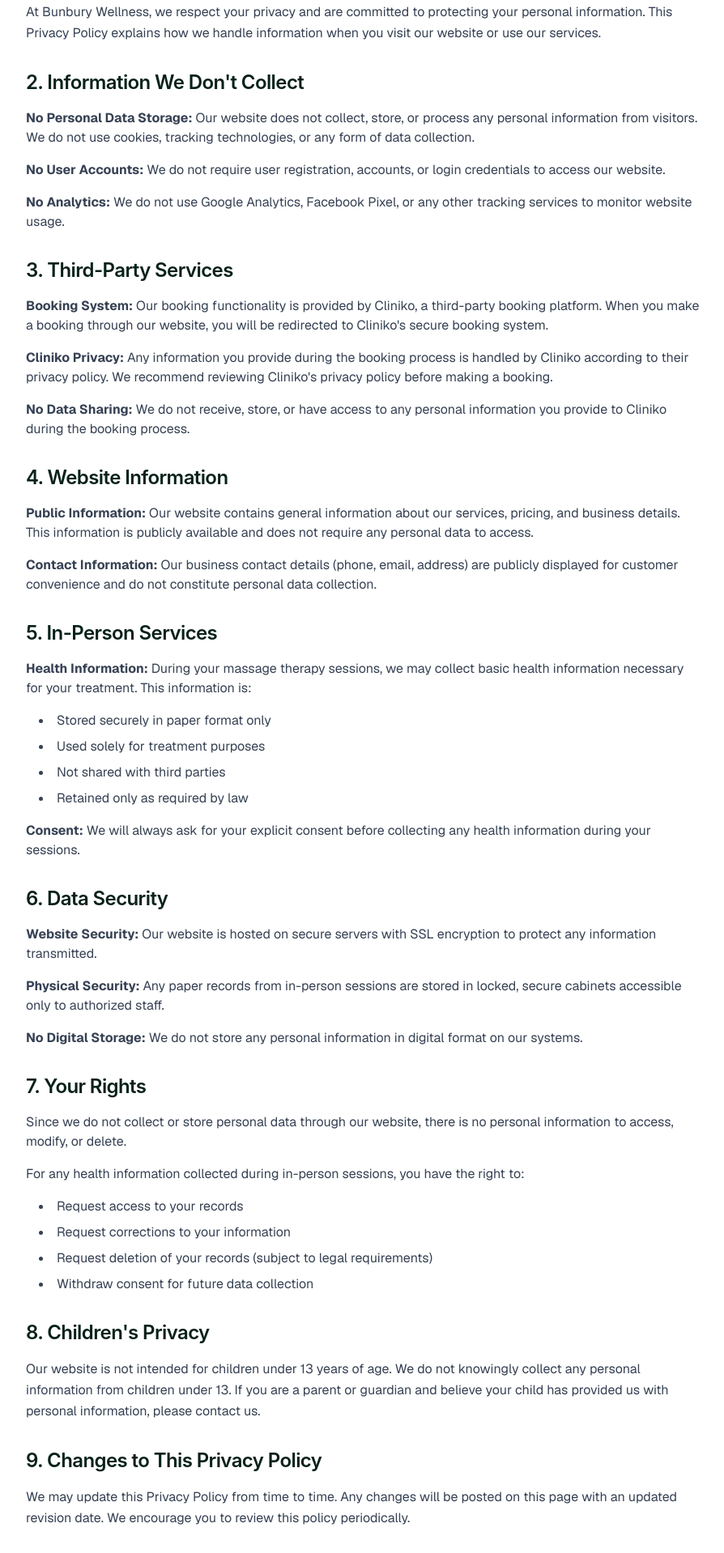
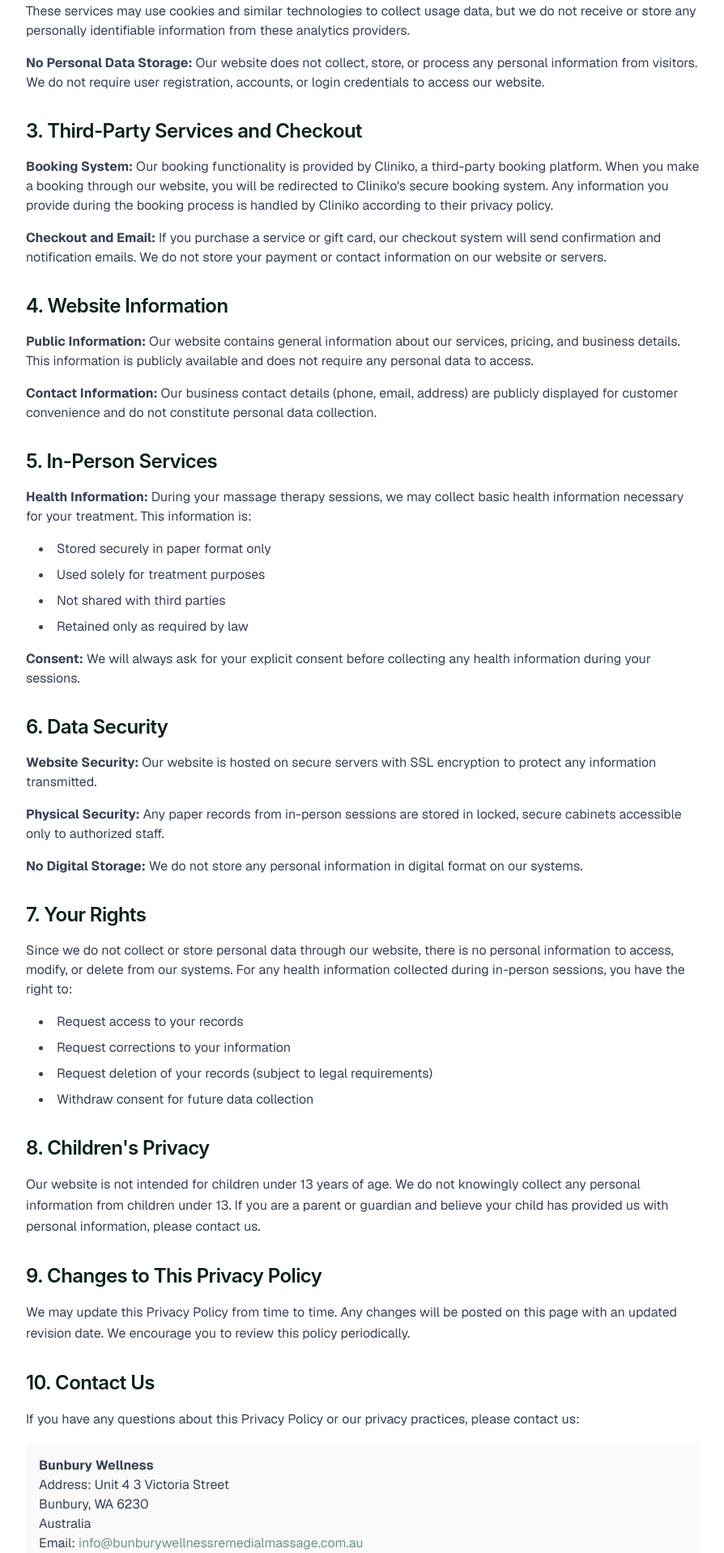
Before and after one commit to kadynjaipearce/mockup-site, a Next.js app: page /privacy in a window 1280 px wide. Shown: the part 402-2320 px from the top of the page at 81% size, without its empty margins (192-1086 px from the left). Built offline with nearby package versions, Linux system fonts and the light colour scheme.

Commit message:
chore: fix lint errors (unescaped entities, unused vars, prefer-const)

```diff
--- a/app/privacy/page.tsx
+++ b/app/privacy/page.tsx
@@ -5,27 +5,12 @@ import Footer from "@/components/Footer";
 import Link from "next/link";
 
 export default function PrivacyPage() {
-
   return (
     <div className="min-h-screen bg-white">
       <Header />
 
-      {/* Hero Section */}
-      <section className="bg-spa-primary text-white py-16 pt-24">
-        <div className="container mx-auto px-4">
-          <div className="max-w-4xl mx-auto text-center">
-            <h1 className="text-4xl md:text-5xl font-light mb-6">
-              Privacy Policy
-            </h1>
-            <p className="text-xl text-spa-neutral/90 max-w-2xl mx-auto">
-              How we protect your privacy and handle your information
-            </p>
-          </div>
-        </div>
-      </section>
-
       {/* Content Section */}
-      <section className="py-16">
+      <section className="pt-42 pb-16">
         <div className="container mx-auto px-4">
           <div className="max-w-4xl mx-auto prose prose-lg">
             <div className="bg-white rounded-lg shadow-lg p-8">
@@ -43,53 +28,49 @@ export default function PrivacyPage() {
                   </p>
                 </div>
 
-                {/* Information We Don't Collect */}
+                {/* Information We Collect and Analytics */}
                 <div>
                   <h2 className="text-2xl font-semibold text-spa-secondary mb-4">
-                    2. Information We Don&apos;t Collect
+                    2. Analytics and Data Collection
                   </h2>
                   <div className="space-y-4 text-gray-700">
                     <p>
+                      <strong>Analytics:</strong> We use Google Analytics and
+                      Facebook Pixel to help us understand how visitors use our
+                      website. These services may use cookies and similar
+                      technologies to collect usage data, but we do not receive
+                      or store any personally identifiable information from
+                      these analytics providers.
+                    </p>
+                    <p>
                       <strong>No Personal Data Storage:</strong> Our website
                       does not collect, store, or process any personal
-                      information from visitors. We do not use cookies, tracking
-                      technologies, or any form of data collection.
-                    </p>
-                    <p>
-                      <strong>No User Accounts:</strong> We do not require user
+                      information from visitors. We do not require user
                       registration, accounts, or login credentials to access our
                       website.
-                    </p>
-                    <p>
-                      <strong>No Analytics:</strong> We do not use Google
-                      Analytics, Facebook Pixel, or any other tracking services
-                      to monitor website usage.
                     </p>
                   </div>
                 </div>
 
-                {/* Third-Party Services */}
+                {/* Third-Party Services and Checkout */}
                 <div>
                   <h2 className="text-2xl font-semibold text-spa-secondary mb-4">
-                    3. Third-Party Services
+                    3. Third-Party Services and Checkout
                   </h2>
                   <div className="space-y-4 text-gray-700">
                     <p>
                       <strong>Booking System:</strong> Our booking functionality
                       is provided by Cliniko, a third-party booking platform.
                       When you make a booking through our website, you will be
-                      redirected to Cliniko&apos;s secure booking system.
+                      redirected to Cliniko&apos;s secure booking system. Any
+                      information you provide during the booking process is
+                      handled by Cliniko according to their privacy policy.
                     </p>
                     <p>
-                      <strong>Cliniko Privacy:</strong> Any information you
-                      provide during the booking process is handled by Cliniko
-                      according to their privacy policy. We recommend reviewing
-                      Cliniko&apos;s privacy policy before making a booking.
-                    </p>
-                    <p>
-                      <strong>No Data Sharing:</strong> We do not receive,
-                      store, or have access to any personal information you
-                      provide to Cliniko during the booking process.
+                      <strong>Checkout and Email:</strong> If you purchase a
+                      service or gift card, our checkout system will send
+                      confirmation and notification emails. We do not store your
+                      payment or contact information on our website or servers.
                     </p>
                   </div>
                 </div>
@@ -172,11 +153,9 @@ export default function PrivacyPage() {
                     <p>
                       Since we do not collect or store personal data through our
                       website, there is no personal information to access,
-                      modify, or delete.
-                    </p>
-                    <p>
-                      For any health information collected during in-person
-                      sessions, you have the right to:
+                      modify, or delete from our systems. For any health
+                      information collected during in-person sessions, you have
+                      the right to:
                     </p>
                     <ul className="list-disc list-inside text-gray-700 space-y-2 ml-4">
                       <li>Request access to your records</li>
@@ -229,11 +208,19 @@ export default function PrivacyPage() {
                     <p className="text-gray-700">
                       <strong>Bunbury Wellness</strong>
                       <br />
-                      Phone: (08) 9791 2345
+                      Address: Unit 4 3 Victoria Street
                       <br />
-                      Email: info@bunburywellness.com.au
+                      Bunbury, WA 6230
                       <br />
-                      Address: 123 Wellness Street, Bunbury WA 6230
+                      Australia
+                      <br />
+                      Email:{" "}
+                      <a
+                        href="mailto:info@bunburywellnessremedialmassage.com.au"
+                        className="text-spa-primary hover:underline"
+                      >
+                        info@bunburywellnessremedialmassage.com.au
+                      </a>
                     </p>
                   </div>
                 </div>
--- a/components/TestimonialMarquee.tsx
+++ b/components/TestimonialMarquee.tsx
@@ -1,87 +1,81 @@
 "use client";
-import { motion } from "framer-motion";
-import Image from "next/image";
+
+import { useRef, useEffect } from "react";
 import { RiStarFill } from "@remixicon/react";
 
 const testimonials = [
   {
-    name: "Sophie L.",
-    avatar: "/fuko.jpg",
-    rating: 5,
-    quote:
-      "Absolutely the best massage experience I've ever had. The space is beautiful and calming!",
+    name: "Sarah M.",
+    text: "Absolutely the best massage I've ever had. The team is so professional and caring!",
   },
   {
-    name: "James R.",
-    avatar: "/fuko.jpg",
-    rating: 5,
-    quote:
-      "Professional, friendly, and truly effective. My back pain is gone! Highly recommend.",
+    name: "James T.",
+    text: "Helped me recover from a sports injury. Highly recommend their remedial massage!",
   },
   {
-    name: "Emily W.",
-    avatar: "/fuko.jpg",
-    rating: 5,
-    quote:
-      "The pregnancy massage was so gentle and relaxing. I felt so cared for.",
+    name: "Emily R.",
+    text: "The pregnancy massage was gentle and so relaxing. I felt truly cared for.",
   },
   {
-    name: "Michael T.",
-    avatar: "/fuko.jpg",
-    rating: 5,
-    quote: "A premium experience from start to finish. The team is amazing!",
+    name: "Michael B.",
+    text: "Great atmosphere and skilled therapists. I always leave feeling refreshed.",
   },
   {
-    name: "Priya S.",
-    avatar: "/fuko.jpg",
-    rating: 5,
-    quote: "The atmosphere is so calming and the therapists are very skilled.",
+    name: "Lisa K.",
+    text: "Professional, friendly, and effective. My go-to place for wellness!",
   },
 ];
 
 export default function TestimonialMarquee() {
+  const marqueeRef = useRef<HTMLDivElement>(null);
+
+  useEffect(() => {
+    const marquee = marqueeRef.current;
+    if (!marquee) return;
+    let animationId: number;
+    let start: number | null = null;
+    const scrollWidth = marquee.scrollWidth / 2;
+    const speed = 40; // px per second
+
+    function step(timestamp: number) {
+      if (!start) start = timestamp;
+      const elapsed = timestamp - start;
+      const offset = (elapsed / 1000) * speed;
+      marquee.scrollLeft = offset % scrollWidth;
+      animationId = requestAnimationFrame(step);
+    }
+    animationId = requestAnimationFrame(step);
+    return () => cancelAnimationFrame(animationId);
+  }, []);
+
   return (
-    <div className="w-full overflow-x-hidden py-16 md:py-24 bg-[#3f5855]">
-      <motion.div
-        className="flex gap-8"
-        initial={{ x: 0 }}
-        animate={{ x: [0, -1000] }}
-        transition={{
-          repeat: Infinity,
-          repeatType: "loop",
-          duration: 30,
-          ease: "linear",
-        }}
-        style={{ width: "max-content" }}
+    <div className="w-full overflow-x-hidden bg-spa-neutral py-6">
+      <div
+        ref={marqueeRef}
+        className="flex whitespace-nowrap gap-8 px-4"
+        style={{ width: "200%" }}
       >
         {[...testimonials, ...testimonials].map((t, i) => (
           <div
             key={i}
-            className="min-w-[320px] max-w-xs bg-white/95 backdrop-blur-md border border-white/20 rounded-2xl shadow-xl p-6 flex flex-col items-center mx-2"
+            className="inline-flex flex-col items-center bg-white rounded-lg shadow px-6 py-4 min-w-[280px] max-w-xs"
           >
-            <Image
-              src={t.avatar}
-              alt={t.name}
-              width={64}
-              height={64}
-              className="w-16 h-16 rounded-full object-cover mb-3 border-2 border-[#091e19]"
-            />
-            <div className="flex items-center gap-1 mb-3">
-              {[...Array(t.rating)].map((_, starIndex) => (
-                <RiStarFill
-                  key={starIndex}
-                  size={16}
-                  className="text-yellow-400"
-                />
-              ))}
+            <div className="flex items-center gap-1 mb-2">
+              {Array(5)
+                .fill(0)
+                .map((_, idx) => (
+                  <RiStarFill key={idx} className="text-yellow-400 w-4 h-4" />
+                ))}
             </div>
-            <p className="text-base italic text-gray-800 mb-2 text-center">
-              &quot;{t.quote}&quot;
-            </p>
-            <span className="font-semibold text-[#091e19]">{t.name}</span>
+            <div className="text-gray-700 text-base font-light mb-2">
+              &quot;{t.text}&quot;
+            </div>
+            <div className="text-spa-primary text-sm font-semibold">
+              - {t.name}
+            </div>
           </div>
         ))}
-      </motion.div>
+      </div>
     </div>
   );
 }
```
